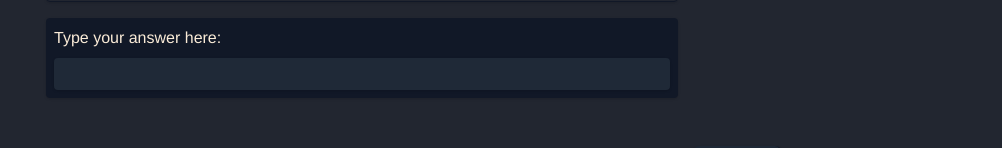
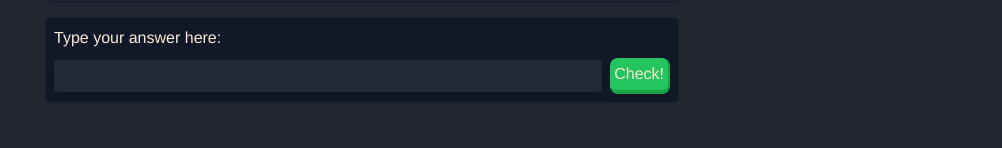
Before and after one commit to Lavaret/mypage, a Vue app: page /game in a window 1280 px wide. Shown: the part 588-736 px from the top of the page, without its empty margins (278-1280 px from the left). Built offline with nearby package versions, Linux system fonts and the light colour scheme; a web font is replaced by a local one.

Commit message:
added button for answer check

```diff
--- a/src/components/AnswerInput.vue
+++ b/src/components/AnswerInput.vue
@@ -1,7 +1,10 @@
 <template>
   <div class="bg-gray-900 rounded shadow p-2">
     <p :class="noteColor" class="text-left w-full mb-2">{{note}}</p>
-    <input @keydown.enter="checkAnswer()" v-model="answer" class="bg-gray-800 h-8 w-full p-2 rounded shadow">
+    <div class="flex gap-2 items-center">
+      <input @keydown.enter="checkAnswer()" v-model="answer" class="bg-gray-800 h-8 w-full p-2 rounded shadow">
+      <button-component :disabled="!note" :size="'small'" type="secondary" @click="checkAnswer">Check!</button-component>
+    </div>
   </div>
 </template>
 
@@ -9,6 +12,7 @@
 import { defineProps, ref, defineEmits } from 'vue';
 import { useValidateAnswer } from "@/composables/useValidateAnswer";
 import {getRandomGood, getRandomWrong} from "@/composables/reactions";
+import ButtonComponent from "@/components/ButtonComponent";
 
 const props = defineProps({
   answers: Array,
--- a/src/components/ButtonComponent.vue
+++ b/src/components/ButtonComponent.vue
@@ -1,12 +1,35 @@
 <template>
   <button
-      class="hover:bg-gray-900 active:border-0 bg-gray-800 border-gray-900 hover:border-gray-950 text-lg p-3 transition duration-300 ease-out shadow rounded-lg flex items-center border-r-2 border-b-4"
+      :disabled="disabled"
+      class="active:border-0 transition duration-300 ease-out shadow rounded-lg flex items-center border-r-2 border-b-4"
+      :class="{
+        'hover:bg-gray-900 bg-gray-800 border-gray-900 hover:border-gray-950': props.type === 'primary',
+        'hover:bg-green-600 bg-green-500 border-green-600 hover:border-green-700': props.type === 'secondary',
+        'p-3 text-lg': props.size === 'normal',
+        'p-1 text-md': props.size === 'small',
+      }"
   >
     <slot/>
   </button>
 </template>
 
-<script>
+<script setup>
+import { defineProps } from 'vue'
+
+const props = defineProps({
+  type: {
+    type: String,
+    default: 'primary'
+  },
+  size: {
+    type: String,
+    default: 'normal'
+  },
+  disabled: {
+    type: Boolean,
+    default: false
+  }
+})
 
 </script>
 
```
